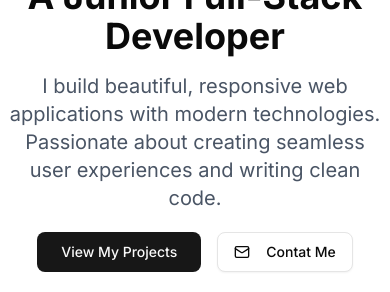
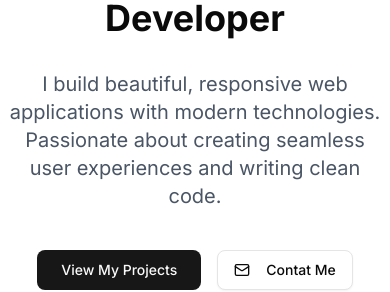
Before and after one commit to DeFiDev-sys/Portfolio_Latest, a Next.js app: page / in a window 390 px wide. Shown: the part 386-678 px from the top of the page. Built offline with nearby package versions, Linux system fonts and the light colour scheme; no server answers.

Commit message:
ReFactored complete

```diff
--- a/component/Hero.tsx
+++ b/component/Hero.tsx
@@ -29,7 +29,7 @@ function Hero() {
             initial={{ opacity: 0, y: 20 }}
             animate={{ opacity: 1, y: 0 }}
             transition={{ duration: 0.6, delay: 0.2 }}
-            className="text-4xl sm:text-5xl font-bold mb-4 lg:mb-8"
+            className="text-4xl sm:text-5xl font-bold mb-8"
           >
             Hi, I'm <span className="text-blue-500">Juwon Bowofola</span>
             <br />A Junior Full-Stack Developer
@@ -39,7 +39,7 @@ function Hero() {
             initial={{ opacity: 0, y: 20 }}
             animate={{ opacity: 1, y: 0 }}
             transition={{ duration: 0.6, delay: 0.4 }}
-            className="text-xl text-gray-600 dark:text-gray-400 max-w-2xl mx-auto mb-5 lg:mb-10"
+            className="text-xl text-gray-600 dark:text-gray-400 max-w-2xl mx-auto mb-10"
           >
             I build beautiful, responsive web applications with modern
             technologies. Passionate about creating seamless user experiences
```
